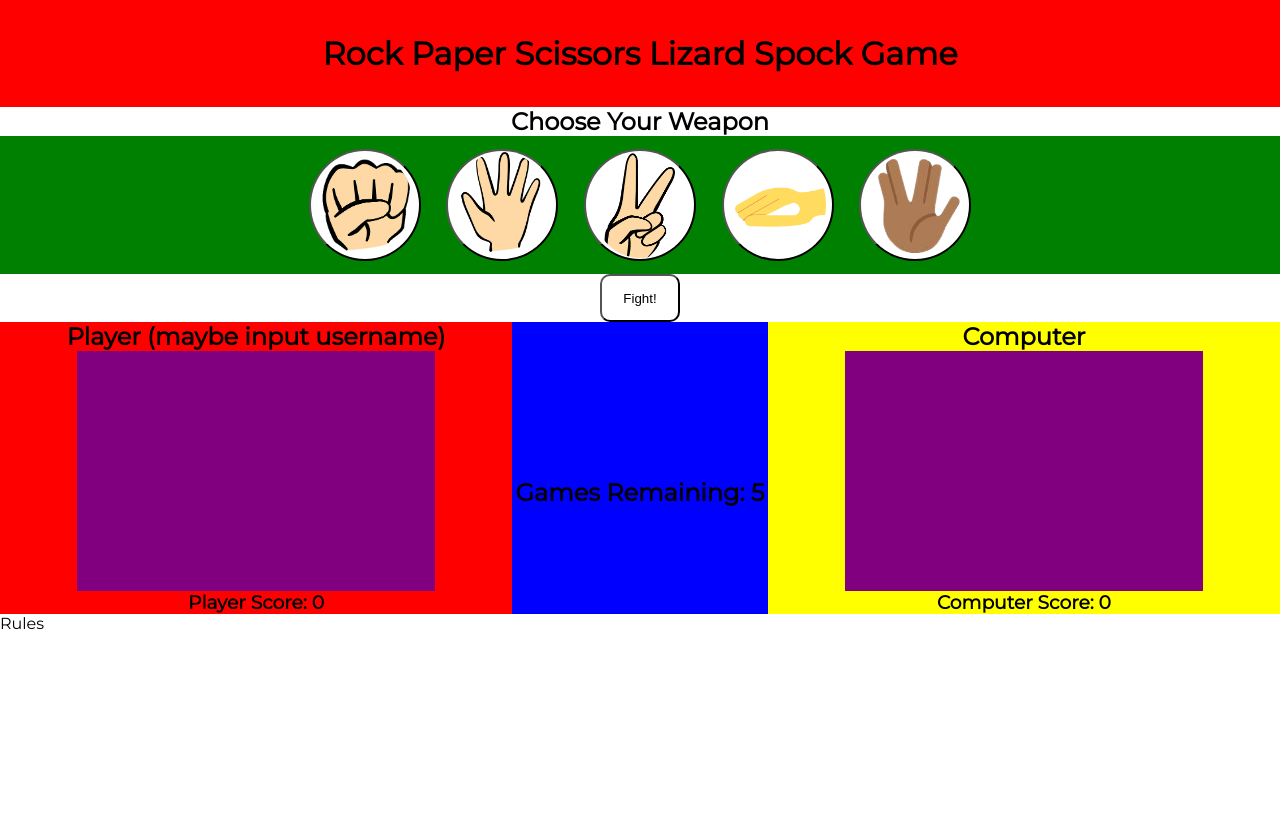
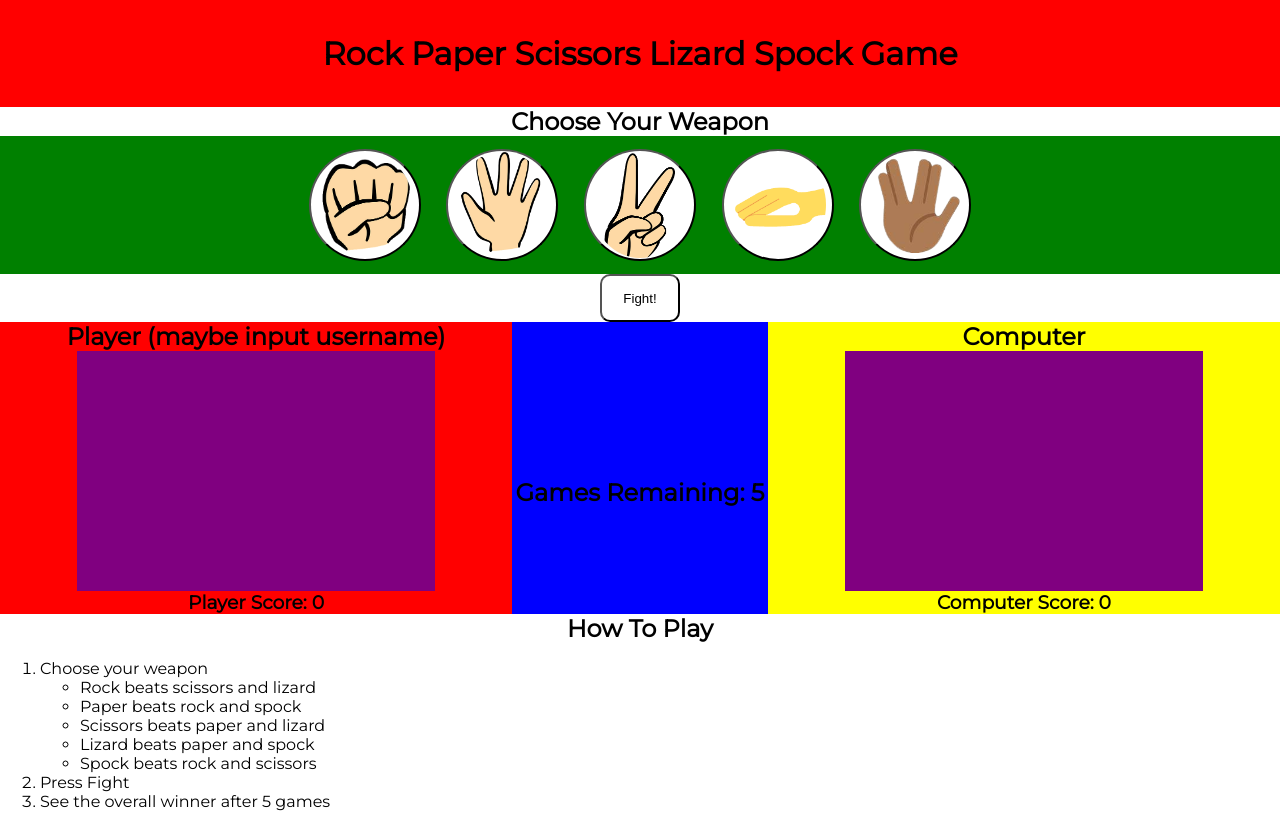
Before and after one commit to JamesMartin1998/JavaScript-Project, a plain HTML site: page index.html in a window 1280 px wide. Before the commit the page ends 800 px from the top, so only its background shows below. Drawn offline with Linux system fonts and the light colour scheme.

Commit message:
add rules text

```diff
--- a/index.html
+++ b/index.html
@@ -78,7 +78,19 @@
         </div>
     </section>
     <footer>
-        Rules
+        <h2>How To Play</h2>
+        <ol>
+            <li>Choose your weapon</li>
+            <ul>
+                <li>Rock beats scissors and lizard</li>
+                <li>Paper beats rock and spock</li>
+                <li>Scissors beats paper and lizard</li>
+                <li>Lizard beats paper and spock</li>
+                <li>Spock beats rock and scissors</li>
+            </ul>
+            <li>Press Fight</li>
+            <li>See the overall winner after 5 games</li>
+        </ol>
     </footer>
     <script src="/assets/js/script.js" type="text/javascript"></script>
 </body>
```
